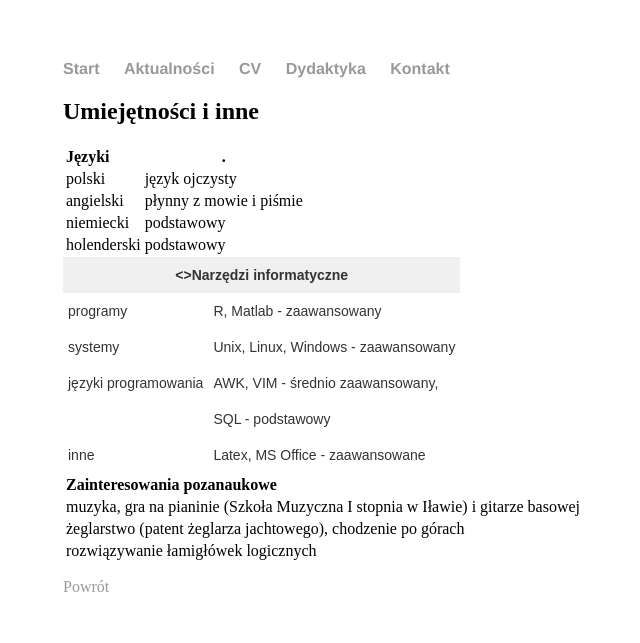
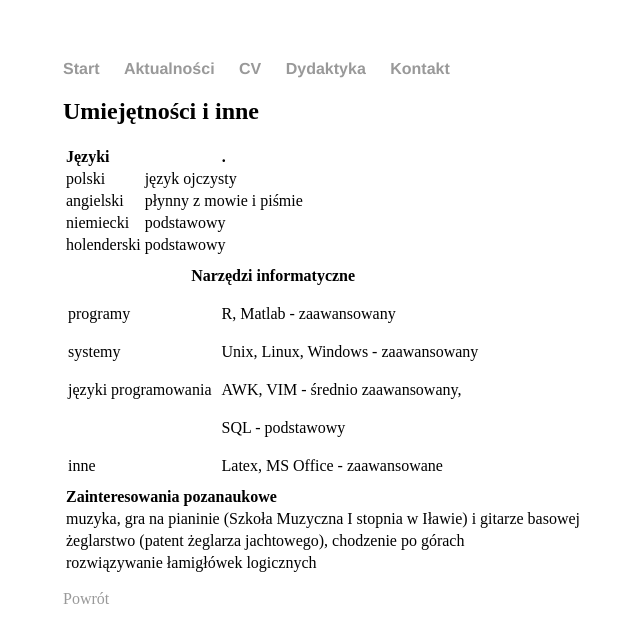
Before and after one commit to alicjaszabelska/alicjaszabelska.github.io, a Jekyll site: the page built from cv/umiejetnosci.md, in a window 1280 px wide. Shown: the top 643 px of the page, without its empty margins (129-769 px from the left). Built offline with Jekyll 4.4.1, drawn with Linux system fonts in a browser that asks for light colours; some of the changed lines change nothing that is shown.

Commit message:
Update umiejetnosci.md

```diff
--- a/cv/umiejetnosci.md
+++ b/cv/umiejetnosci.md
@@ -11,15 +11,15 @@ niemiecki	| podstawowy
 holenderski	| podstawowy
 
 <style type="text/css">
-.tg  {border-collapse:collapse;border-spacing:0;border-color:#ccc;border:none;}
-.tg td{font-family:Arial, sans-serif;font-size:14px;padding:10px 5px;overflow:hidden;word-break:normal;border-color:#ccc;color:#333;background-color:#fff;}
-.tg th{font-family:Arial, sans-serif;font-size:14px;font-weight:normal;padding:10px 5px;overflow:hidden;word-break:normal;border-color:#ccc;color:#333;background-color:#f0f0f0;}
+.tg  {border-collapse:collapse;border-spacing:0;border-color:#ccc;border:none}
+.tg td{padding:10px 5px;overflow:hidden;word-break:normal}
+.tg th{padding:10px 5px;overflow:hidden;word-break:normal}
 .tg .tg-9hbo{font-weight:bold;vertical-align:top}
 .tg .tg-yw4l{vertical-align:top}
 </style>
 <table class="tg">
   <tr>
-    <th class="tg-9hbo" colspan="2"><>Narzędzi informatyczne</th>
+    <th class="tg-9hbo" colspan="2">Narzędzi informatyczne</th>
   </tr>
   <tr>
     <td class="tg-yw4l">programy</td>
```
